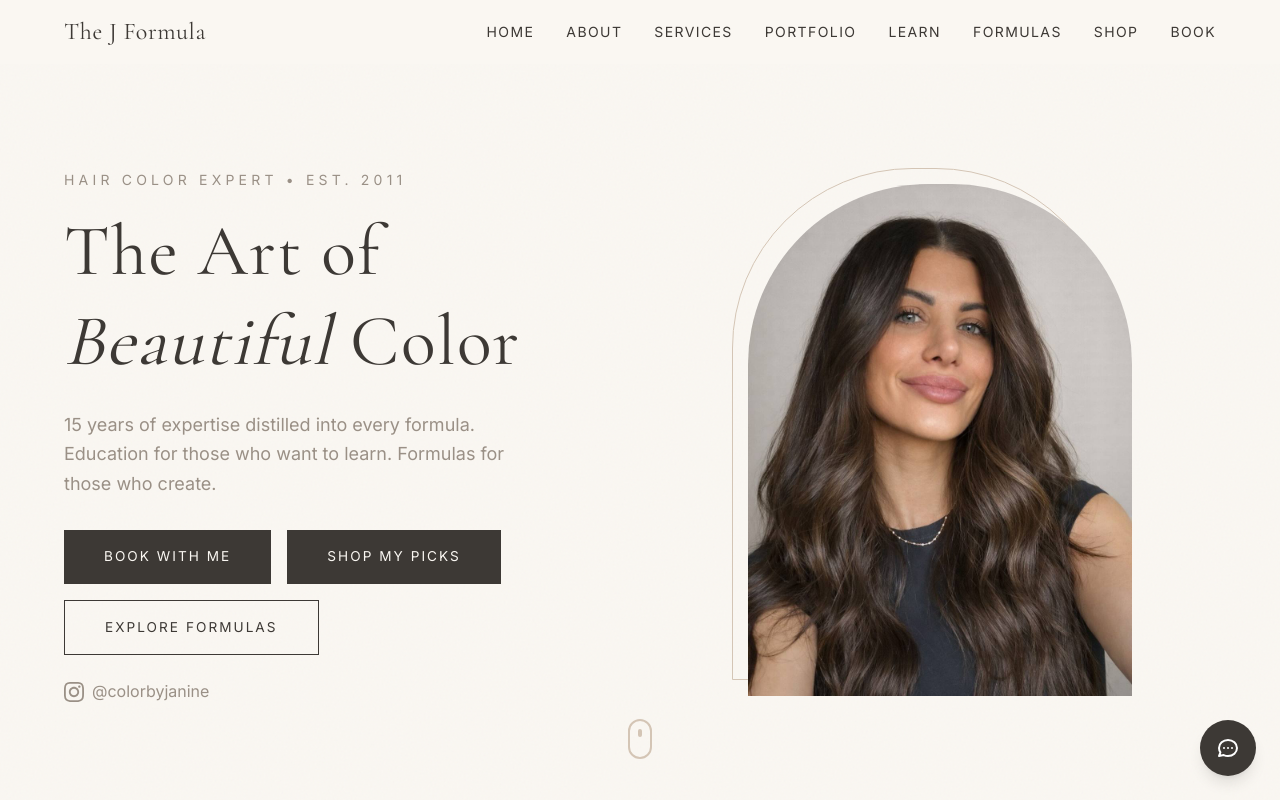
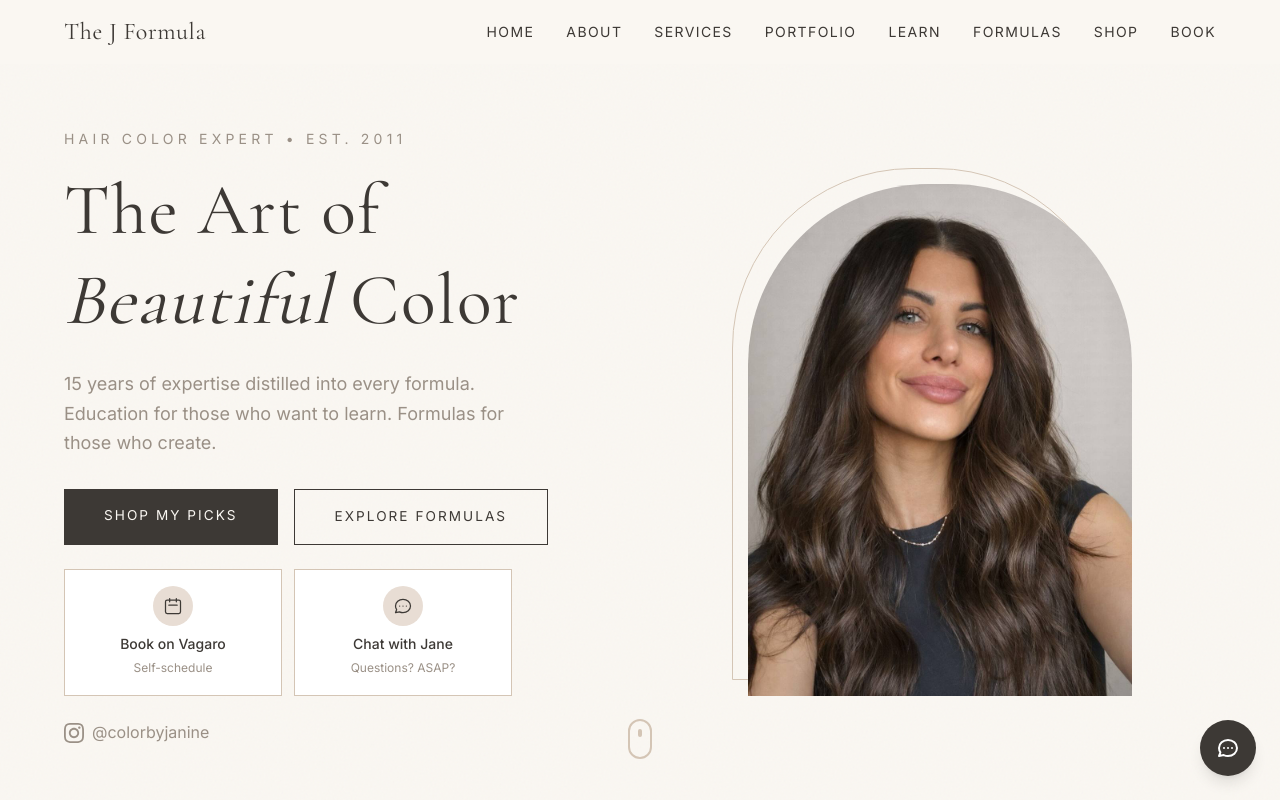
Before and after one commit to colorbyjanine/Thejformula, a Next.js app in the folder projects/thejformula/: page / in a window 1280 px wide. Shown: the top 800 px of the page. Built offline with nearby package versions, Linux system fonts and the light colour scheme.

Commit message:
Add side-by-side booking options in hero (Vagaro + Chat with Jane)

```diff
--- a/projects/thejformula/app/page.tsx
+++ b/projects/thejformula/app/page.tsx
@@ -23,10 +23,7 @@ export default function Home() {
                 Education for those who want to learn.
                 Formulas for those who create.
               </p>
-              <div className="flex flex-wrap gap-4">
-                <Link href="/book" className="btn-primary">
-                  Book With Me
-                </Link>
+              <div className="flex flex-wrap gap-4 mb-6">
                 <Link href="/shop" className="btn-primary bg-[#3D3935] text-[#FAF7F2] hover:bg-[#2D2925]">
                   Shop My Picks
                 </Link>
@@ -34,7 +31,38 @@ export default function Home() {
                   Explore Formulas
                 </Link>
               </div>
-              <div className="mt-6">
+
+              {/* Book Side-by-Side */}
+              <div className="grid grid-cols-2 gap-3 max-w-md mb-6">
+                <a
+                  href="https://vagaro.com/volumeiiisalon"
+                  target="_blank"
+                  rel="noopener noreferrer"
+                  className="bg-white border border-[#D4C5B5] p-4 text-center hover:shadow-lg transition-all group"
+                >
+                  <div className="w-10 h-10 bg-[#E8DDD4] rounded-full flex items-center justify-center mx-auto mb-2 group-hover:bg-[#D4C5B5] transition-colors">
+                    <svg className="w-5 h-5 text-[#3D3935]" fill="none" stroke="currentColor" viewBox="0 0 24 24">
+                      <path strokeLinecap="round" strokeLinejoin="round" strokeWidth={1.5} d="M8 7V3m8 4V3m-9 8h10M5 21h14a2 2 0 002-2V7a2 2 0 00-2-2H5a2 2 0 00-2 2v12a2 2 0 002 2z" />
+                    </svg>
+                  </div>
+                  <span className="text-sm font-medium text-[#3D3935] block">Book on Vagaro</span>
+                  <span className="text-xs text-[#9A9086]">Self-schedule</span>
+                </a>
+                <Link
+                  href="/chat"
+                  className="bg-white border border-[#D4C5B5] p-4 text-center hover:shadow-lg transition-all group"
+                >
+                  <div className="w-10 h-10 bg-[#E8DDD4] rounded-full flex items-center justify-center mx-auto mb-2 group-hover:bg-[#D4C5B5] transition-colors">
+                    <svg className="w-5 h-5 text-[#3D3935]" fill="none" stroke="currentColor" viewBox="0 0 24 24">
+                      <path strokeLinecap="round" strokeLinejoin="round" strokeWidth={1.5} d="M8 12h.01M12 12h.01M16 12h.01M21 12c0 4.418-4.03 8-9 8a9.863 9.863 0 01-4.255-.949L3 20l1.395-3.72C3.512 15.042 3 13.574 3 12c0-4.418 4.03-8 9-8s9 3.582 9 8z" />
+                    </svg>
+                  </div>
+                  <span className="text-sm font-medium text-[#3D3935] block">Chat with Jane</span>
+                  <span className="text-xs text-[#9A9086]">Questions? ASAP?</span>
+                </Link>
+              </div>
+
+              <div>
                 <a
                   href="https://instagram.com/colorbyjanine"
                   target="_blank"
```
